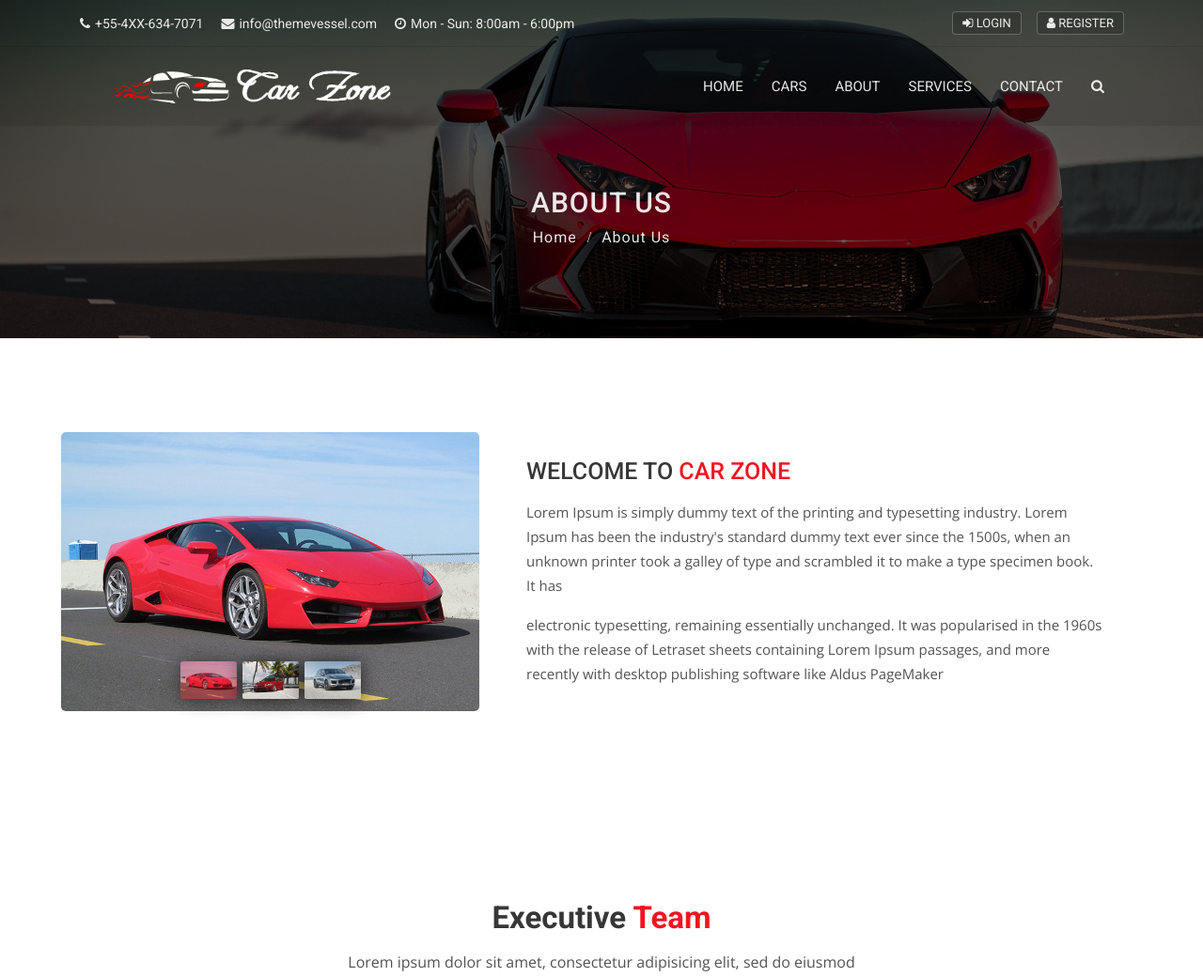
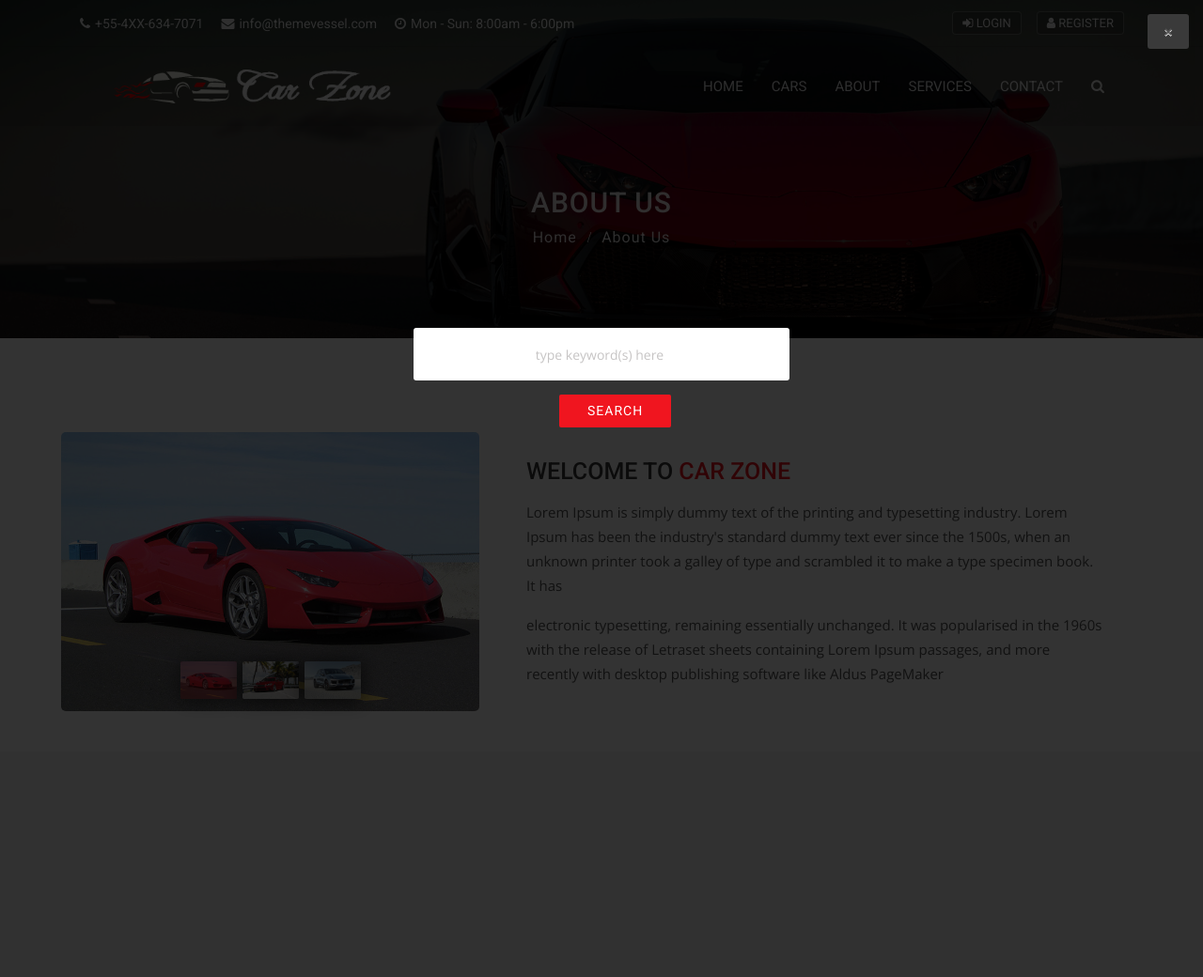
Before and after one commit to learninguser/django-training, a Django app: page /about in a window 1280 px wide, after a click that opens the changed part. Shown: the top 1040 px of the page at 94% size. After the commit the page ends 757 px from the top, so only its background shows below. Run offline with Django 3.2, Linux system fonts and the light colour scheme; some libraries are stand-ins or nearby versions.

Commit message:
added fullsearch functionality

```diff
--- a/templates/base.html
+++ b/templates/base.html
@@ -7,24 +7,24 @@
         <meta charset="utf-8">
 
         <!-- External CSS libraries -->
-        <link rel="stylesheet" type="text/css" href="{%static 'css/bootstrap.min.css' %}">
-        <link rel="stylesheet" type="text/css" href="{%static 'css/animate.min.css' %}">
-        <link rel="stylesheet" type="text/css" href="{%static 'css/bootstrap-submenu.css' %}">
+        <link rel="stylesheet" type="text/css" href="{% static 'css/bootstrap.min.css' %}">
+        <link rel="stylesheet" type="text/css" href="{% static 'css/animate.min.css' %}">
+        <link rel="stylesheet" type="text/css" href="{% static 'css/bootstrap-submenu.css' %}">
 
-        <link rel="stylesheet" type="text/css" href="{%static 'css/bootstrap-select.min.css' %}">
-        <link rel="stylesheet" type="text/css" href="{%static 'css/magnific-popup.css' %}">
-        <link rel="stylesheet" type="text/css" href="{%static 'fonts/font-awesome/css/font-awesome.min.css' %}">
-        <link rel="stylesheet" type="text/css" href="{%static 'fonts/flaticon/font/flaticon.css' %}">
-        <link rel="stylesheet" type="text/css" href="{%static 'fonts/linearicons/style.css' %}">
-        <link rel="stylesheet" type="text/css"  href="{%static 'css/jquery.mCustomScrollbar.css' %}">
-        <link rel="stylesheet" type="text/css"  href="{%static 'css/dropzone.css' %}">
-        <link rel="stylesheet" type="text/css"  href="{%static 'css/slick.css' %}">
-        <link rel="stylesheet" type="text/css"  href="{%static 'css/lightbox.min.css' %}">
-        <link rel="stylesheet" type="text/css"  href="{%static 'css/jnoty.css' %}">
+        <link rel="stylesheet" type="text/css" href="{% static 'css/bootstrap-select.min.css' %}">
+        <link rel="stylesheet" type="text/css" href="{% static 'css/magnific-popup.css' %}">
+        <link rel="stylesheet" type="text/css" href="{% static 'fonts/font-awesome/css/font-awesome.min.css' %}">
+        <link rel="stylesheet" type="text/css" href="{% static 'fonts/flaticon/font/flaticon.css' %}">
+        <link rel="stylesheet" type="text/css" href="{% static 'fonts/linearicons/style.css' %}">
+        <link rel="stylesheet" type="text/css"  href="{% static 'css/jquery.mCustomScrollbar.css' %}">
+        <link rel="stylesheet" type="text/css"  href="{% static 'css/dropzone.css' %}">
+        <link rel="stylesheet" type="text/css"  href="{% static 'css/slick.css' %}">
+        <link rel="stylesheet" type="text/css"  href="{% static 'css/lightbox.min.css' %}">
+        <link rel="stylesheet" type="text/css"  href="{% static 'css/jnoty.css' %}">
 
         <!-- Custom stylesheet -->
-        <link rel="stylesheet" type="text/css" href="{%static 'css/style.css' %}">
-        <link rel="stylesheet" type="text/css" id="style_sheet" href="{%static 'css/skins/red.css' %}">
+        <link rel="stylesheet" type="text/css" href="{% static 'css/style.css' %}">
+        <link rel="stylesheet" type="text/css" id="style_sheet" href="{% static 'css/skins/red.css' %}">
 
         <!-- Favicon icon -->
         <link rel="shortcut icon" href="img/favicon.ico" type="image/x-icon" >
@@ -42,6 +42,16 @@
       {% block content %}
 
       {% endblock content %}
+
+      <!-- Full Page Search -->
+      <div id="full-page-search">
+          <button type="button" class="close">×</button>
+          <form action="https://storage.googleapis.com/theme-vessel/carhouse/index.html#" class="search-header">
+              <input type="search" value="" placeholder="type keyword(s) here" />
+              <button type="submit" class="btn btn-sm button-theme">Search</button>
+          </form>
+      </div>
+      <!-- End Full Page Search -->
 
       {% include 'includes/footer.html' %}
 
```
Also changed, not shown: myproject/settings.py (+5 -2 lines), 1 other file.
